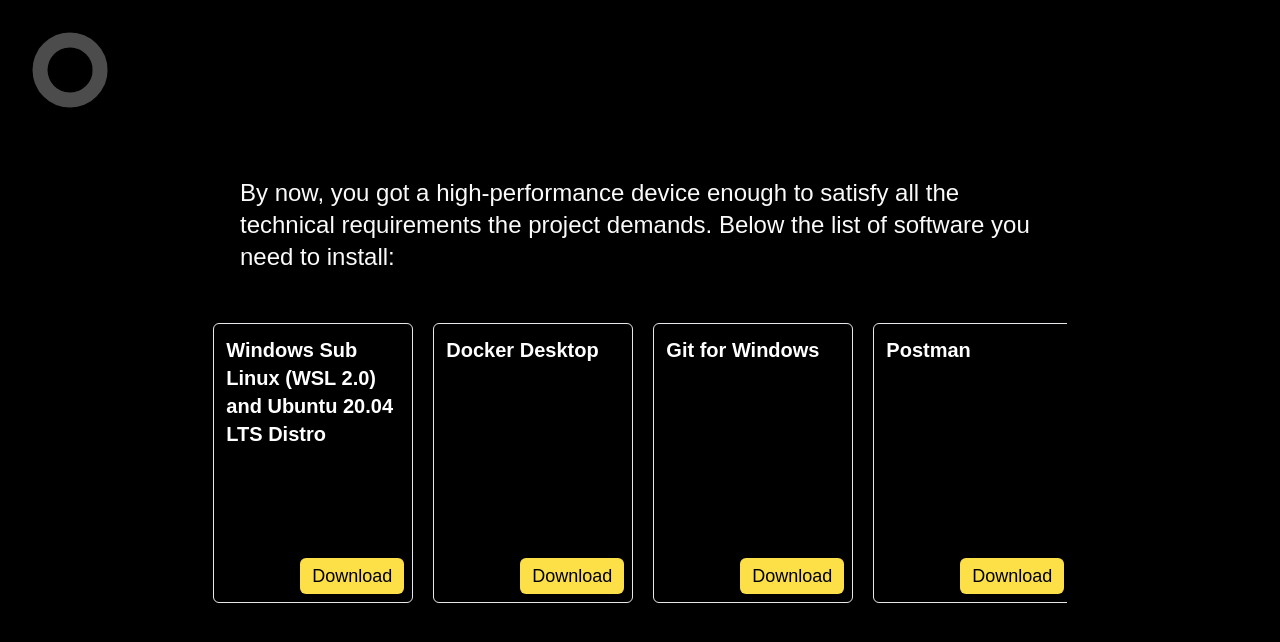
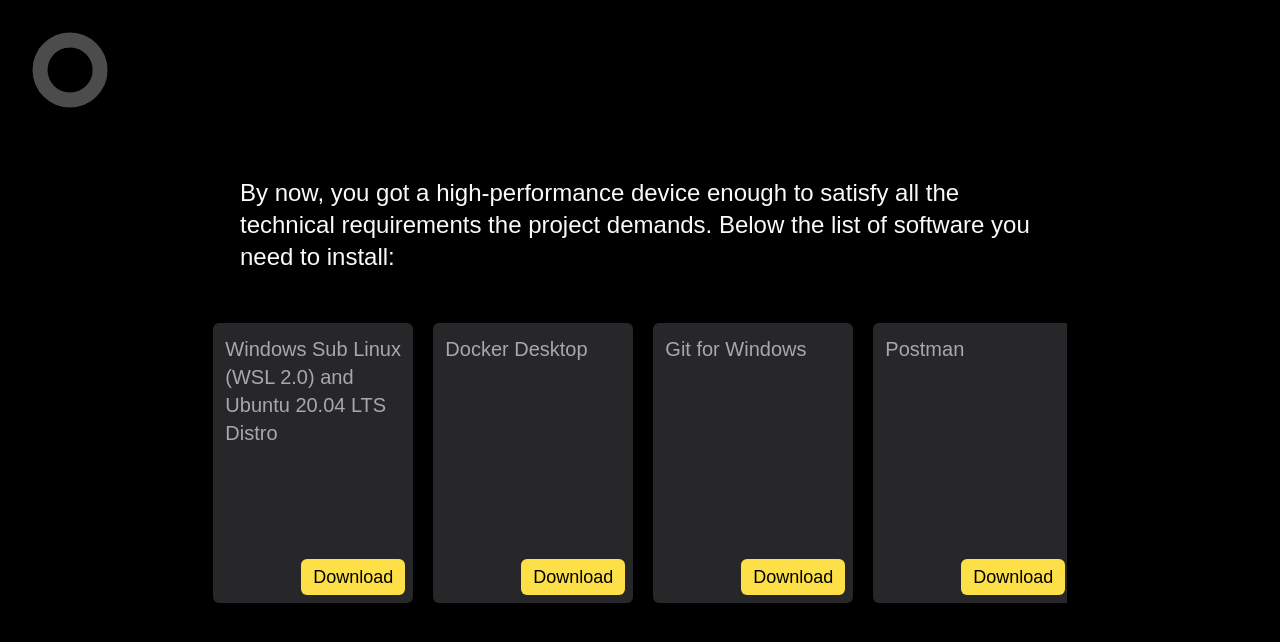
Before and after one commit to aguskz/onboarding, a Next.js app: page /setup in a window 1280 px wide. Shown: the top 642 px of the page. Built offline with nearby package versions, Linux system fonts and the light colour scheme.

Commit message:
style tweak

```diff
--- a/pages/setup/index.tsx
+++ b/pages/setup/index.tsx
@@ -29,9 +29,9 @@
         </p>
         <ul ref={ref} className="w-8/12 max-h-80">
             {tools.map(({name, link}) =>
-            <li className="flex bg-black flex-col justify-between rounded-md border hover:border-yellow-300 focus:border-yellow-300">
+            <li className="flex flex-col justify-between rounded-md  hover:border-yellow-300 focus:border-yellow-300 bg-zinc-800">
                 <div>
-                    <p className="text-white text-xl font-semibold p-3">{name}</p>
+                    <p className="text-white text-xl p-3 text-opacity-60">{name}</p>
                 </div>
                 {link ? <div className="flex justify-end">
                     <a className="flex rounded-md bg-yellow-300 font-mono text-lg px-2 mb-2 mr-2" target="_blank" href={link}>
```
